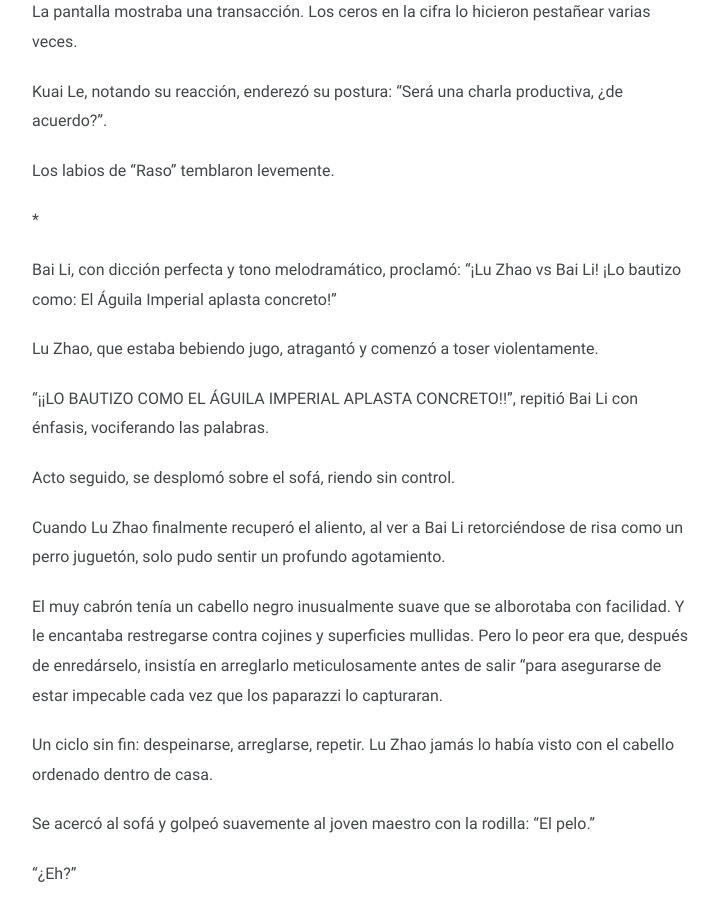
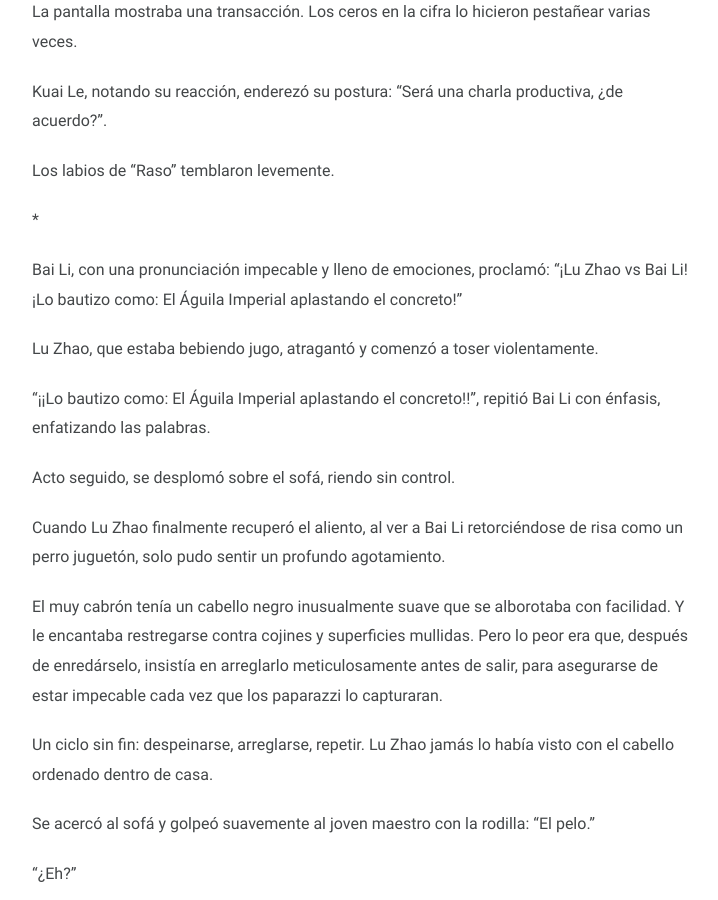
Before and after one commit to taozi-lecturas/taozi-lecturas.github.io, a Jekyll site: the page built from novelas/eadtufv/_posts/2025-03-10-capitulo-30.md, in a window 1280 px wide and 900 px high, scrolled down 3966 px. Shown: the whole window, without its empty margins (278-996 px from the left). Built offline with Jekyll 4.4.1, drawn with Linux system fonts in a browser that asks for light colours.

Commit message:
Update de chap 30

```diff
--- a/novelas/eadtufv/_posts/2025-03-10-capitulo-30.md
+++ b/novelas/eadtufv/_posts/2025-03-10-capitulo-30.md
@@ -108,17 +108,17 @@ Los labios de "Raso" temblaron levemente.
 
 *
 
-Bai Li, con dicción perfecta y tono melodramático, proclamó: "¡Lu Zhao vs Bai Li! ¡Lo bautizo como: El Águila Imperial aplasta concreto!"
+Bai Li, con una pronunciación impecable y lleno de emociones, proclamó: "¡Lu Zhao vs Bai Li! ¡Lo bautizo como: El Águila Imperial aplastando el concreto!"
 
 Lu Zhao, que estaba bebiendo jugo, atragantó y comenzó a toser violentamente.
 
-"¡¡LO BAUTIZO COMO EL ÁGUILA IMPERIAL APLASTA CONCRETO!!", repitió Bai Li con énfasis, vociferando las palabras.
+"¡¡Lo bautizo como: El Águila Imperial aplastando el concreto!!", repitió Bai Li con énfasis, enfatizando las palabras.
 
 Acto seguido, se desplomó sobre el sofá, riendo sin control.
 
 Cuando Lu Zhao finalmente recuperó el aliento, al ver a Bai Li retorciéndose de risa como un perro juguetón, solo pudo sentir un profundo agotamiento.
 
-El muy cabrón tenía un cabello negro inusualmente suave que se alborotaba con facilidad. Y le encantaba restregarse contra cojines y superficies mullidas. Pero lo peor era que, después de enredárselo, insistía en arreglarlo meticulosamente antes de salir "para asegurarse de estar impecable cada vez que los paparazzi lo capturaran.
+El muy cabrón tenía un cabello negro inusualmente suave que se alborotaba con facilidad. Y le encantaba restregarse contra cojines y superficies mullidas. Pero lo peor era que, después de enredárselo, insistía en arreglarlo meticulosamente antes de salir, para asegurarse de estar impecable cada vez que los paparazzi lo capturaran.
 
 Un ciclo sin fin: despeinarse, arreglarse, repetir. Lu Zhao jamás lo había visto con el cabello ordenado dentro de casa.
 
```
